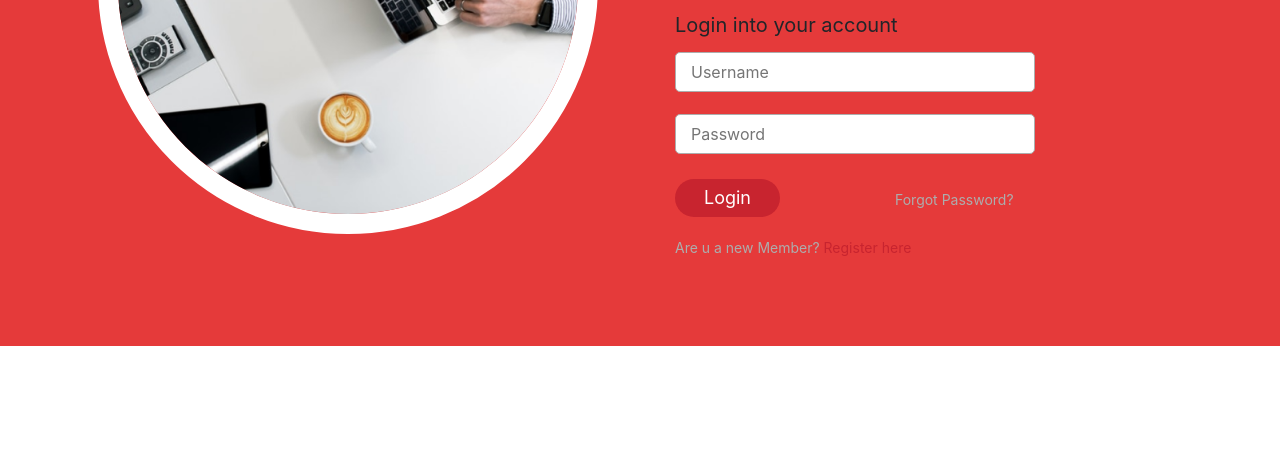
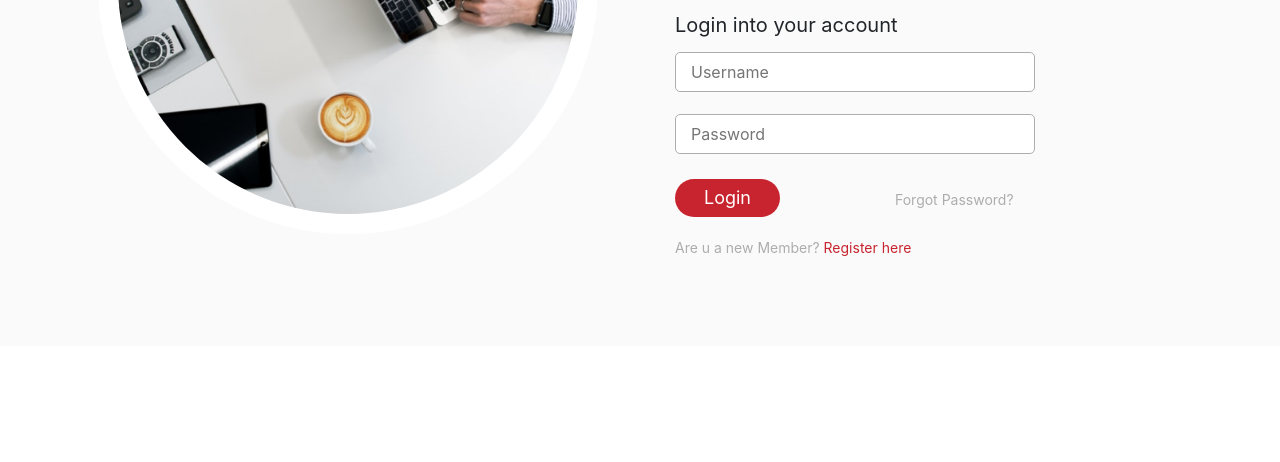
Before and after one commit to Jpcoding33/Assignment-1, a plain HTML site: page index.html in a window 1280 px wide. Shown: the part 338-800 px from the top of the page. Drawn offline with Linux system fonts and the light colour scheme.

Commit message:
section color changed

```diff
--- a/css/style.css
+++ b/css/style.css
@@ -8,7 +8,7 @@ body {
 }
 
 #section {
-    background-color: #e53a3a;
+    background-color: #FAFAFA;
     padding: 72px 140px;
 }
 
```
